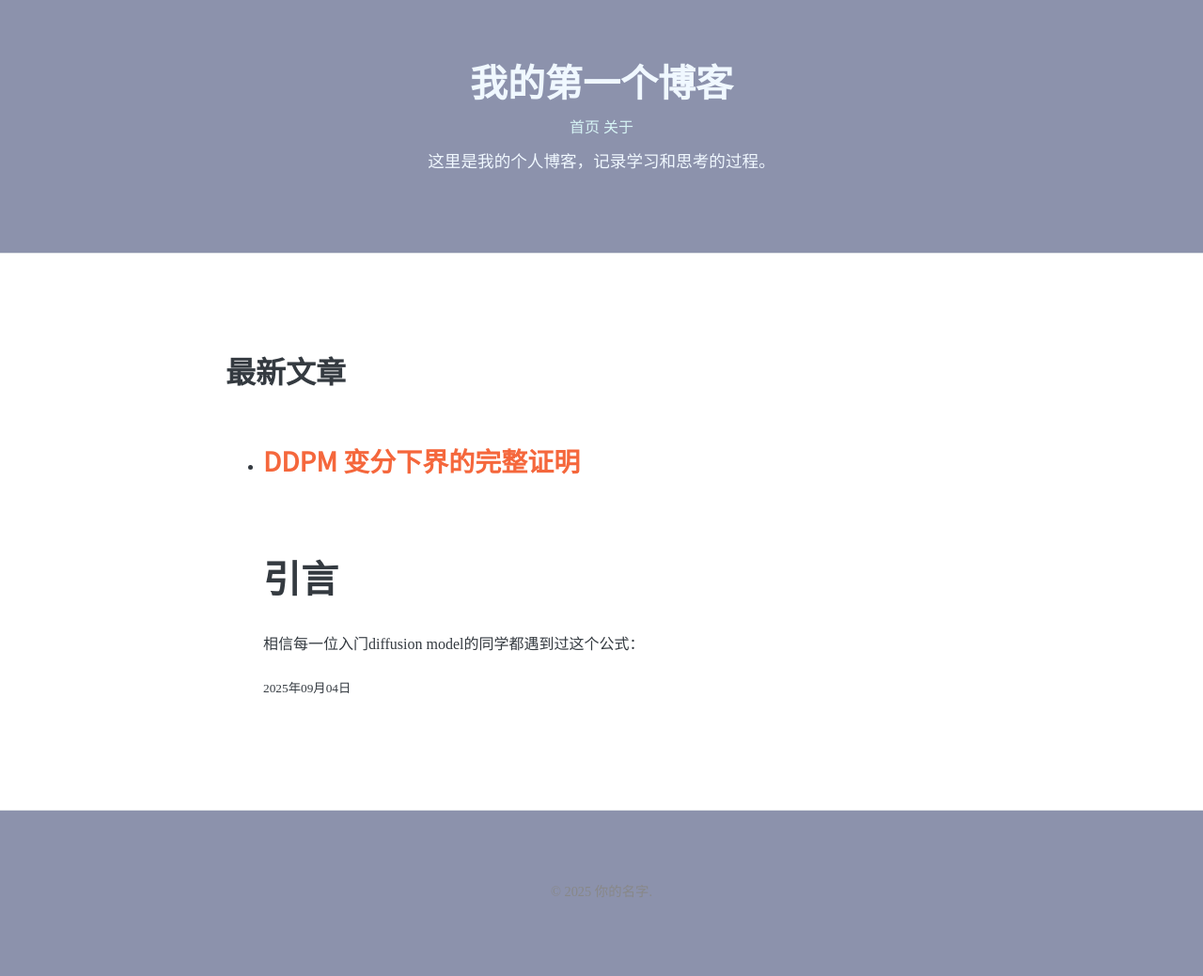
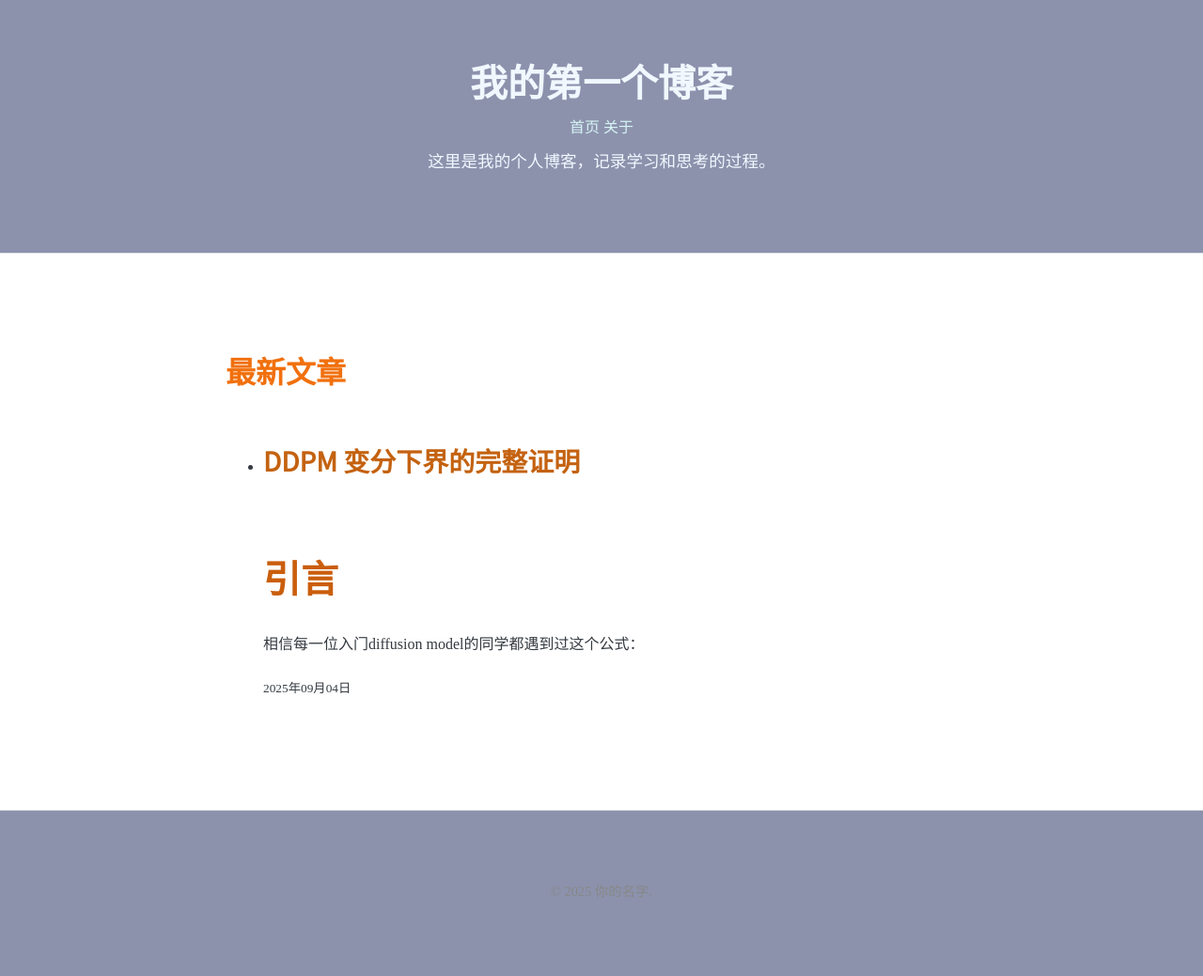
Before and after one commit to Chocoleo0516/Chocoleo0516.github.io, a Jekyll site: the page built from index.md, in a window 1280 px wide. Shown: the whole page at 94% size. Built offline with Jekyll 4.4.1, drawn with Linux system fonts in a browser that asks for light colours.

Commit message:
更改标题颜色

```diff
--- a/assets/css/style.css
+++ b/assets/css/style.css
@@ -2,7 +2,14 @@
 
 /* --- 1. 全局变量定义 --- */
 :root {
-  --primary-color: #F5673C; /* 定义一个主题色 (橙系)，用于链接和强调 */
+  --primary-color: #C46210; /* 定义一个主题色 (橙系)，用于链接和强调 */
+
+  /* --- 新增：用于标题颜色渐变的 HSL 变量 --- */
+  --primary-hue: 26;
+  --primary-saturation: 89%;
+  --primary-lightness: 42%;
+  /* --- HSL 变量结束 --- */
+
   --text-color: #343a40;      /* 更柔和的黑色，用于正文 */
   --light-gray: #8C92AC;     /* 更明亮的浅灰色，用于背景 */
   --border-color: #dee2e6;    /* 统一的边框颜色 */
@@ -38,8 +45,8 @@ h1, h2, h3, h4, h5, h6 {
 
 h1 { font-size: 2.5rem; }  /* ~40px */
 h2 { font-size: 2.0rem; }  /* ~32px */
-h3 { font-size: 1.75rem; } /* ~28px */
-h4 { font-size: 1.5rem; }  /* ~24px */
+h3 { font-size: 1.75rem; } /* ~26px */
+h4 { font-size: 1.5rem; }  /* ~20px */
 h5 { font-size: 1.25rem; } /* ~20px */
 h6 { font-size: 1rem; }    /* ~16px */
 /* --- 标题大小设定结束 --- */
@@ -98,7 +105,7 @@ nav a {
   /* ... 其他样式 ... */
 }
 nav a:hover {
-  color: #DFFFFD
+  color: #DFFFFD;
   opacity: 1; /* 鼠标悬停时不透明 */
 }
 /* --- 导航样式结束 --- */
@@ -108,8 +115,24 @@ main {
 }
 
 /* --- 4. 文章专属样式 --- */
+
+/* --- 新增：标题颜色层级 --- */
+h1 {
+  color: hsl(var(--primary-hue), var(--primary-saturation), var(--primary-lightness));
+}
+h2 {
+  color: hsl(var(--primary-hue), var(--primary-saturation), calc(var(--primary-lightness) + 8%));
+}
+h3 {
+  color: hsl(var(--primary-hue), var(--primary-saturation), calc(var(--primary-lightness) + 16%));
+}
+h4, h5, h6 {
+  color: hsl(var(--primary-hue), var(--primary-saturation), calc(var(--primary-lightness) + 24%));
+}
+/* --- 标题颜色层级结束 --- */
+
 article h2 {
-  color: #333;
+  /* color: #333; */ /* <-- 修改点：已移除此行以应用新颜色 */
   border-bottom: 2px solid var(--primary-color); /* 为文章标题添加下划线 */
   padding-bottom: 0.3em;
   margin-top: 1.5em;
```
Also changed, not shown: 1 other file.
